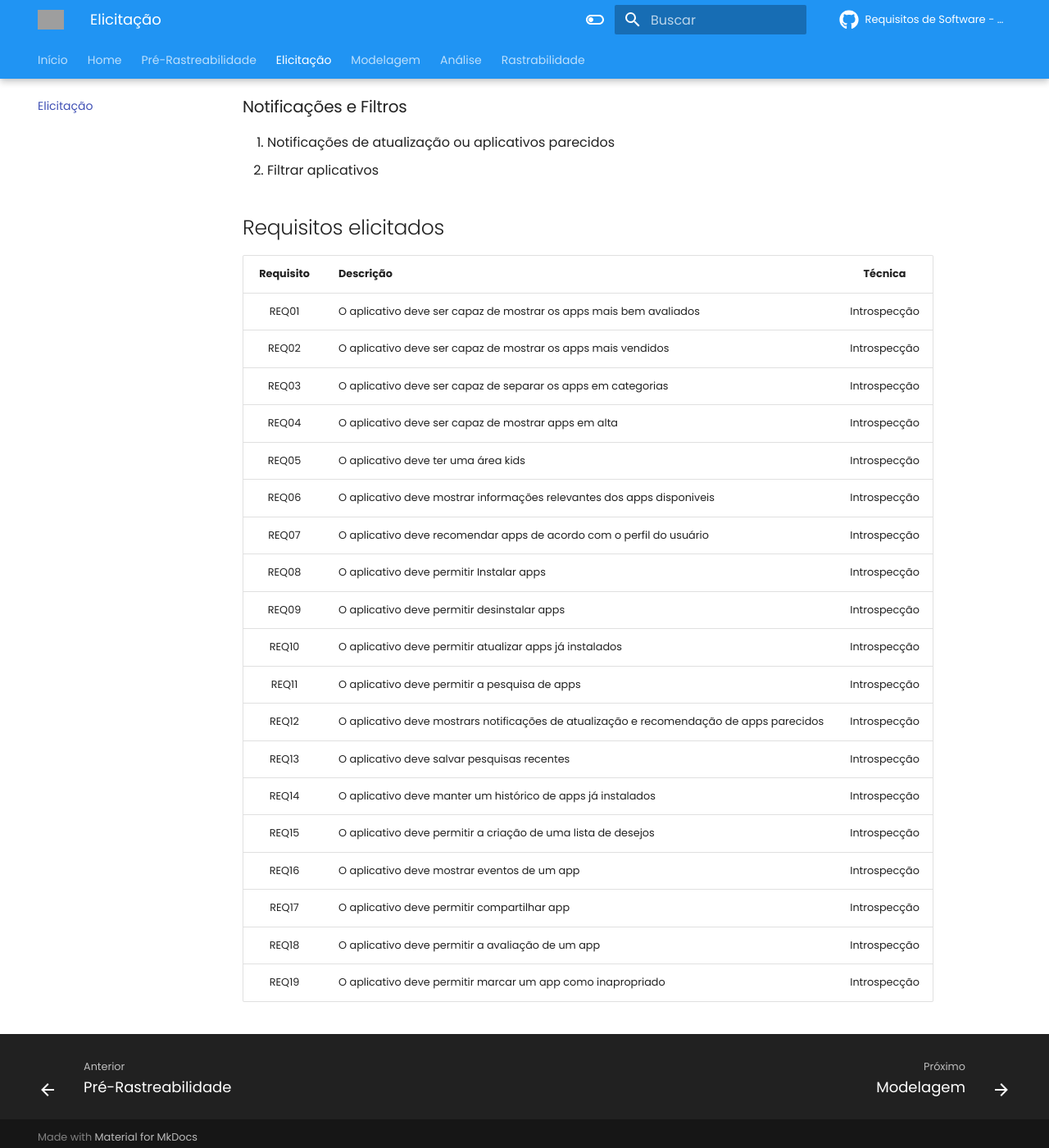
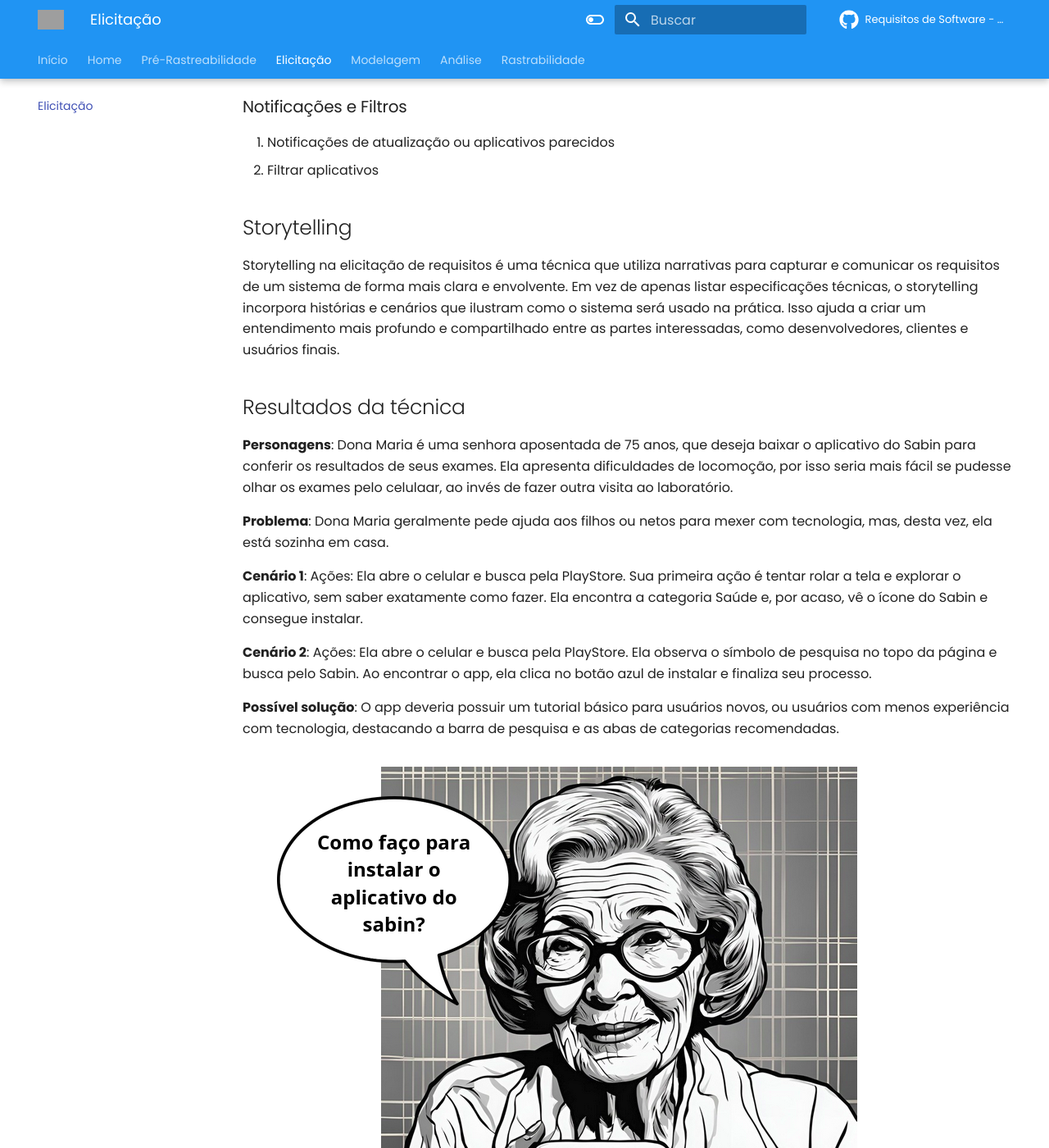
Before and after one commit to artrsousa1/req2024-1, an MkDocs documentation site: the page built from docs/elicitacao/elicitacao.md, in a window 1280 px wide and 1400 px high, scrolled down 2399 px. Shown: the whole window at 82% size. Built offline with MkDocs 1.6.1 and Material for MkDocs 9.7.7, drawn with Linux system fonts in a browser that asks for light colours; comment, search, counter and statistics services are not loaded; grey boxes are pictures that could not be loaded.

Commit message:
adicionando primeiro storytelling + imagem Co-authored-by: Hugo Queiroz<hugoq2004@gmail.com>

```diff
--- a/docs/elicitacao/elicitacao.md
+++ b/docs/elicitacao/elicitacao.md
@@ -78,6 +78,33 @@ considerando diversos cenários de uso, possíveis problemas e soluções.
 28. Notificações de atualização ou aplicativos parecidos
 29. Filtrar aplicativos
 
+
+
+
+
+
+## Storytelling
+
+Storytelling na elicitação de requisitos é uma técnica que utiliza narrativas para capturar e comunicar os requisitos de um sistema de forma mais clara e envolvente. Em vez de apenas listar especificações técnicas, o storytelling incorpora histórias e cenários que ilustram como o sistema será usado na prática. Isso ajuda a criar um entendimento mais profundo e compartilhado entre as partes interessadas, como desenvolvedores, clientes e usuários finais.
+
+## Resultados da técnica
+
+**Personagens**: Dona Maria é uma senhora aposentada de 75 anos, que deseja baixar o aplicativo do Sabin para conferir os resultados de seus exames. Ela apresenta dificuldades de locomoção, por isso seria mais fácil se pudesse olhar os exames pelo celulaar, ao invés de fazer outra visita ao laboratório.
+
+**Problema**: Dona Maria geralmente pede ajuda aos filhos ou netos para mexer com tecnologia, mas, desta vez, ela está sozinha em casa.
+
+
+**Cenário 1**:
+Ações: Ela abre o celular e busca pela PlayStore. Sua primeira ação é tentar rolar a tela e explorar o aplicativo, sem saber exatamente como fazer. Ela encontra a categoria Saúde e, por acaso, vê o ícone do Sabin e consegue instalar.
+
+**Cenário 2**:
+Ações: Ela abre o celular e busca pela PlayStore. Ela observa o símbolo de pesquisa no topo da página e busca pelo Sabin. Ao encontrar o app, ela clica no botão azul de instalar e finaliza seu processo.
+
+
+**Possível solução**: O app deveria possuir um tutorial básico para usuários novos, ou usuários com menos experiência com tecnologia, destacando a barra de pesquisa e as abas de categorias recomendadas.
+
+![Exemplo1](storytelling1.png)
+
 ## Requisitos elicitados
 
 
```
Also changed, not shown: docs/elicitacao/storytelling1.png (added).
